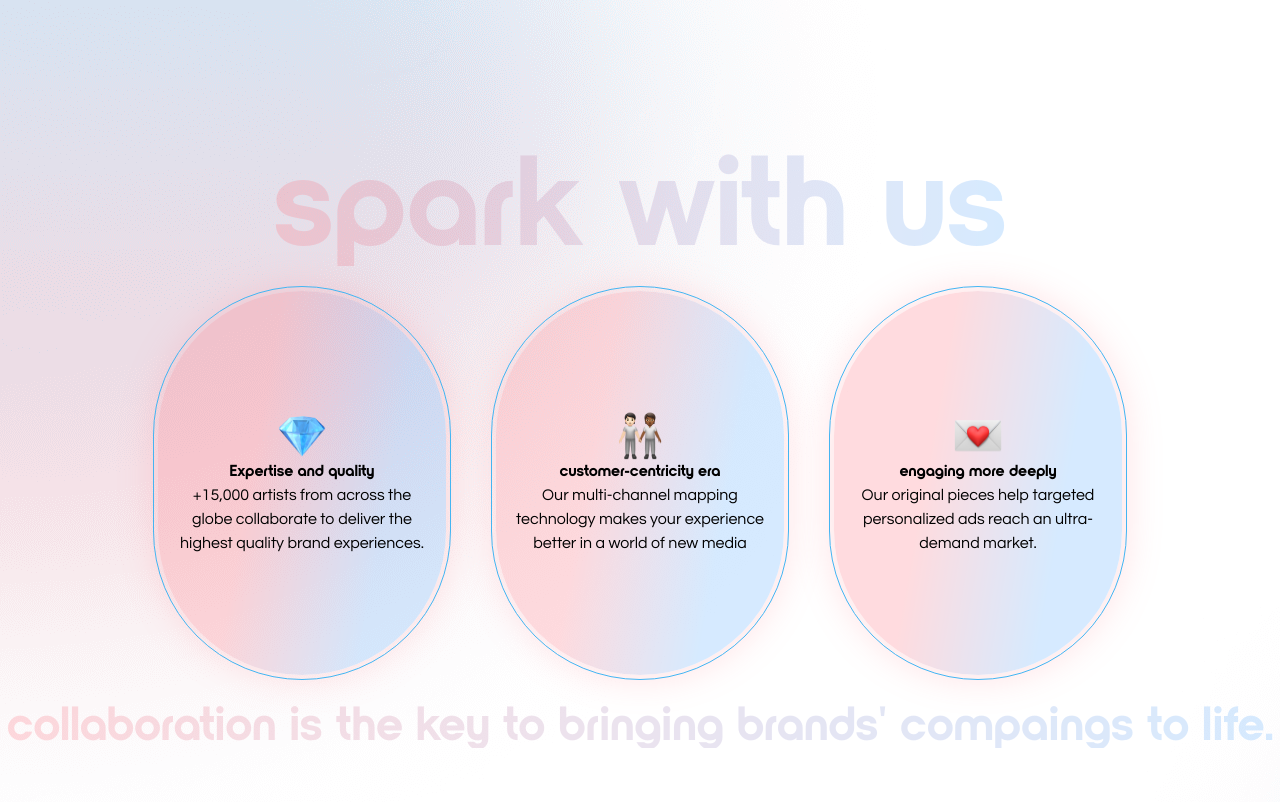
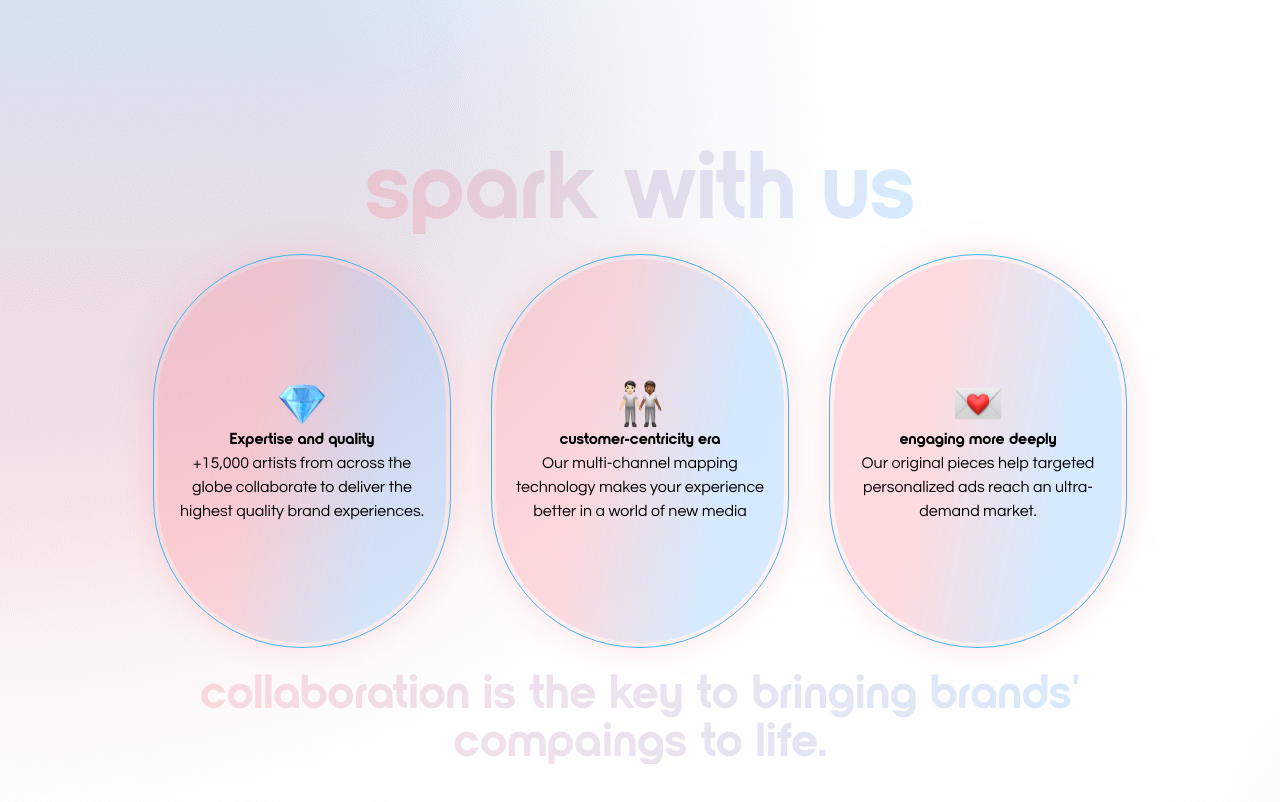
Before and after one commit to adrimachado0/workables-landing-page, a Next.js app: page / in a window 1280 px wide. Shown: the part 1680-2482 px from the top of the page. Built offline with nearby package versions, Linux system fonts and the light colour scheme.

Commit message:
Arreglando imagenes y sparkwith

```diff
--- a/components/home/HomeSpark/homespark.jsx
+++ b/components/home/HomeSpark/homespark.jsx
@@ -4,11 +4,11 @@ import HomeSparkMain from './homesparkmain';
 const HomeSpark = () => {
   return (
     <div className='flex flex-col items-center gap-5'>
-        <h2 className='home-spark-title lowercase text-7xl md:text-9xl opacity-25 nordique-bold text-center'>Spark with us</h2>
+        <h2 className='home-spark-title lowercase text-7xl md:text-8xl opacity-25 nordique-bold text-center'>Spark with us</h2>
         <div>
             <HomeSparkMain />
         </div>
-        <p className='home-spark-title lowercase text-3xl md:text-5xl opacity-25 nordique-bold text-center'>Collaboration is the key to bringing brands{"'"} compaings to life.</p>
+        <p className='home-spark-title lowercase text-3xl md:text-5xl opacity-25 nordique-bold text-center w-4/5'>Collaboration is the key to bringing brands{"'"} compaings to life.</p>
     </div>
   )
 }
```
